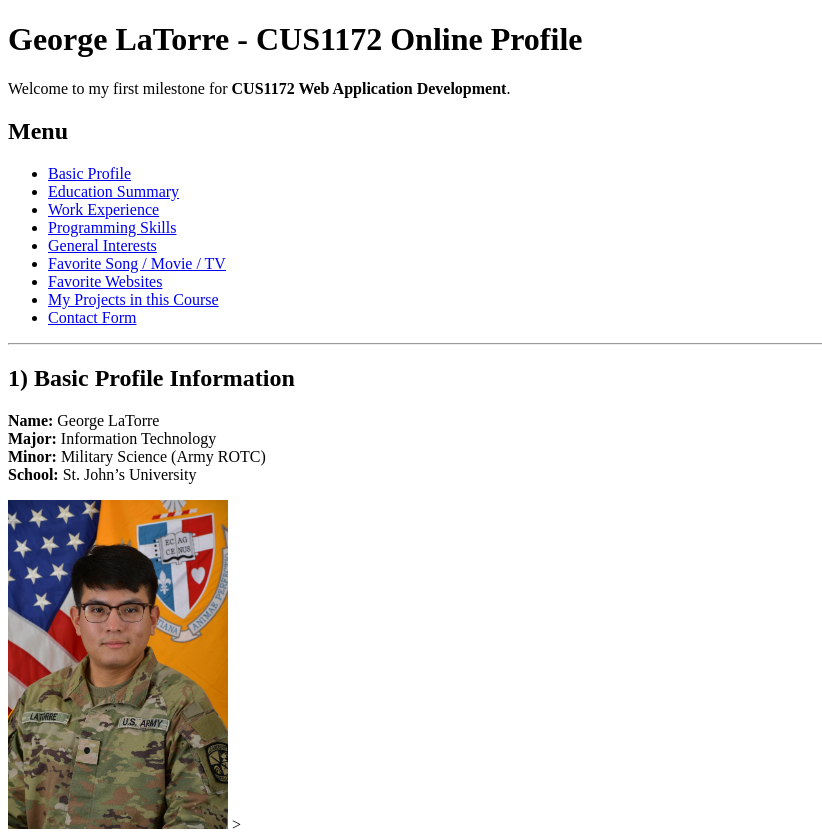
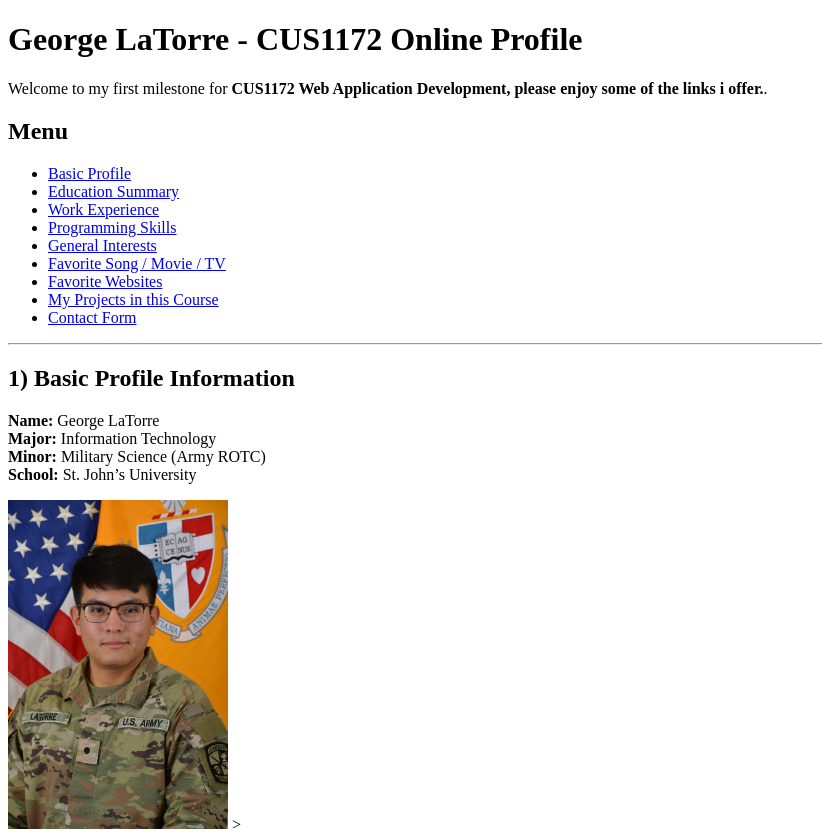
Before and after one commit to remoto00/CUS1172_2026LaTorre, a plain HTML site: page index.html in a window 1280 px wide. Shown: the top 836 px of the page, without its empty margins (0-822 px from the left). Drawn offline with Linux system fonts and the light colour scheme.

Commit message:
Update index.html

```diff
--- a/index.html
+++ b/index.html
@@ -14,7 +14,7 @@
     <h1>George LaTorre - CUS1172 Online Profile</h1>
 
     <p>
-      Welcome to my first milestone for <span><b>CUS1172 Web Application Development</b></span>.
+      Welcome to my first milestone for <span><b>CUS1172 Web Application Development, please enjoy some of the links i offer.</b></span>.
     </p>
 
     <h2>Menu</h2>
```
